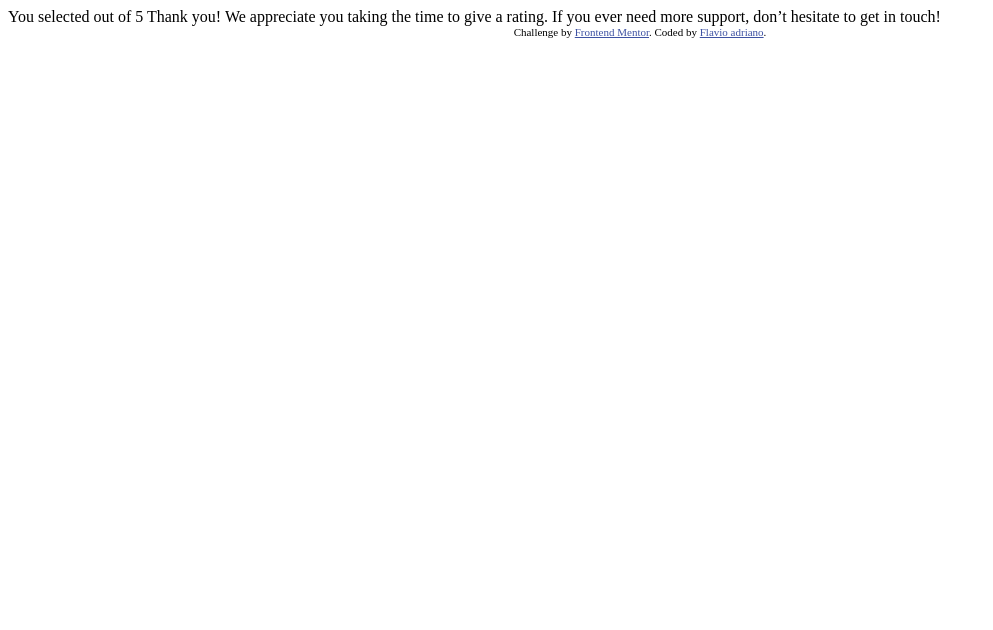
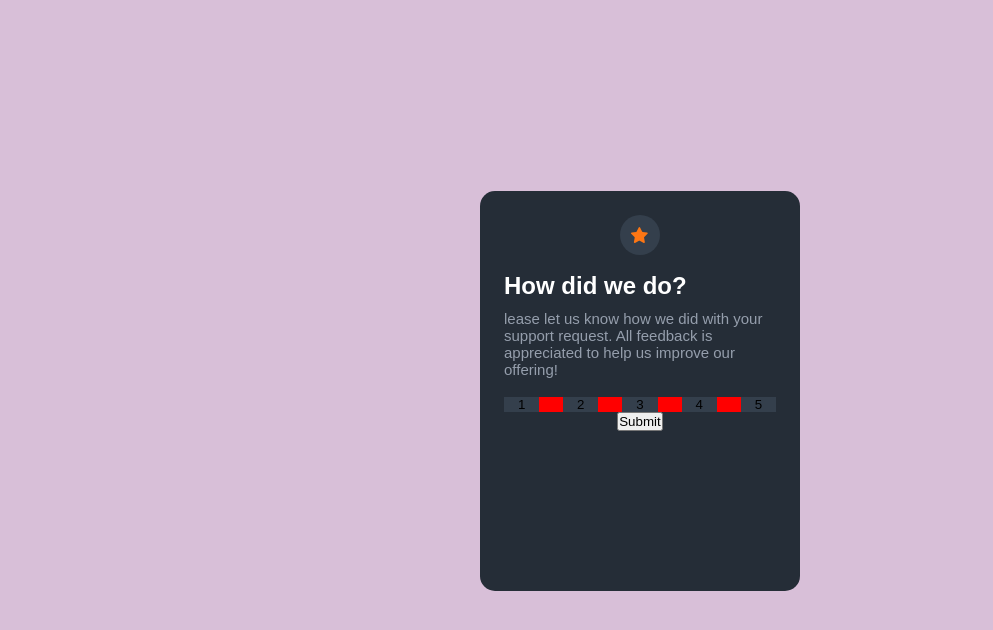
Before and after one commit to FravonDev/interactive-rating-component, a plain HTML site: page index.html in a window 1280 px wide. Shown: the whole page, without its empty margins (0-993 px from the left). Drawn offline with Linux system fonts and the light colour scheme.

Commit message:
adding style on main card

```diff
--- a/index.html
+++ b/index.html
@@ -8,18 +8,33 @@
 
   <title>Frontend Mentor | Interactive rating component</title>
 
-  <!-- Feel free to remove these styles or customise in your own stylesheet 👍 -->
-  <style>
-    .attribution { font-size: 11px; text-align: center; }
-    .attribution a { color: hsl(228, 45%, 44%); }
-  </style>
+  <link rel="stylesheet" href="style.css">
 </head>
 <body>
 
-  <!-- Rating state start -->
-<div class="main-card"></div>
+<div class="container">  <!-- Rating state start -->
+  <div class="main-card">
+    <div class="main-star">
+      <img src="images/icon-star.svg" alt="star">
+    </div>
+    <div class="main-text">
+      <h2 id="main-title">How did we do?</h2>
+      <p id="main-paragraph">lease let us know how we did with your support request. All feedback is appreciated to help us improve our offering!</p>
+    </div>
+      <div id="main-ratting">
+        <button class="btn-ratting">1</button>
+        <button class="btn-ratting">2</button>
+        <button class="btn-ratting">3</button>
+        <button class="btn-ratting">4</button>
+        <button class="btn-ratting">5</button>
+      </div>
+      <button type="submit">Submit</button>
 
-  <!-- Rating state end -->
+
+
+  </div>
+
+  <div class="thanks-card" style="visibility:hidden;">
 
     <!-- Thank you state start -->
 
@@ -32,10 +47,11 @@
 
     <!-- Thank you state end -->
 
-
+  </div>
+  <!--
     <div class="attribution">
       Challenge by <a href="https://www.frontendmentor.io?ref=challenge" target="_blank">Frontend Mentor</a>.
       Coded by <a href="#">Flavio adriano</a>.
-  </div>
+    </div> --></div>
 </body>
 </html>
--- /dev/null
+++ b/style.css
@@ -0,0 +1,92 @@
+:root{
+
+}
+@import url('https://fonts.googleapis.com/css2?family=Overpass:wght@400;700&display=swap');
+*{
+  box-sizing: border-box;
+  padding: 0;
+  margin: 0;
+}
+body{
+  width: 100vw;
+  height: 100vh;
+  background-color: hsl(216, 12%, 8%);
+  font-family: 'Overpass', sans-serif;
+  display:flex;
+  flex-direction: column;
+  align-items: center;
+  justify-content: center;
+  color: hsl(0, 0%, 100%);
+
+
+
+}
+
+.container{
+ min-width: 400px;
+}
+.container > *{
+  margin: auto;
+ }
+.main-card{
+  display: flex;
+  flex-direction: column;
+  align-items: center;
+  border-radius: 15px;
+  height: 400px;
+  background-color: hsl(213, 19%, 18%);
+  width: 100%;
+  padding: 1.5rem;
+}
+.main-star{
+background-color:hsl(213, 19%, 25%);
+height: 40px;
+width: 40px;
+display: flex;
+align-items: center;
+justify-content: center;
+border-radius: 100%;
+}
+#main-title{
+  font-weight: 700;
+  margin: 17px 0 10px;
+
+}
+#main-paragraph{
+  font-size: 15px;
+  font-weight: 400;
+  color:  hsl(217, 12%, 63%);
+
+}
+#main-ratting{
+  margin-top: 1.2rem;
+  width: 100%;
+  background-color: red;
+  display: flex;
+  flex-direction: row;
+  gap: 1.5rem;
+
+
+}
+.btn-ratting{
+  background-color: hsl(213, 19%, 25%);
+  border: none;
+  width: 3rem;
+}
+/* mobile first */
+@media ( min-width: 375px ){
+  body {
+   background: thistle;
+
+  }
+  .main-card{
+    width: 360px;
+    width: 320px;
+  }
+}
+
+@media ( min-width: 1440px ) {
+  body {
+    background-color: darksalmon;
+  }
+}
```
Also changed, not shown: 1 other file. Lines whose indentation alone changed are shown as unchanged.
